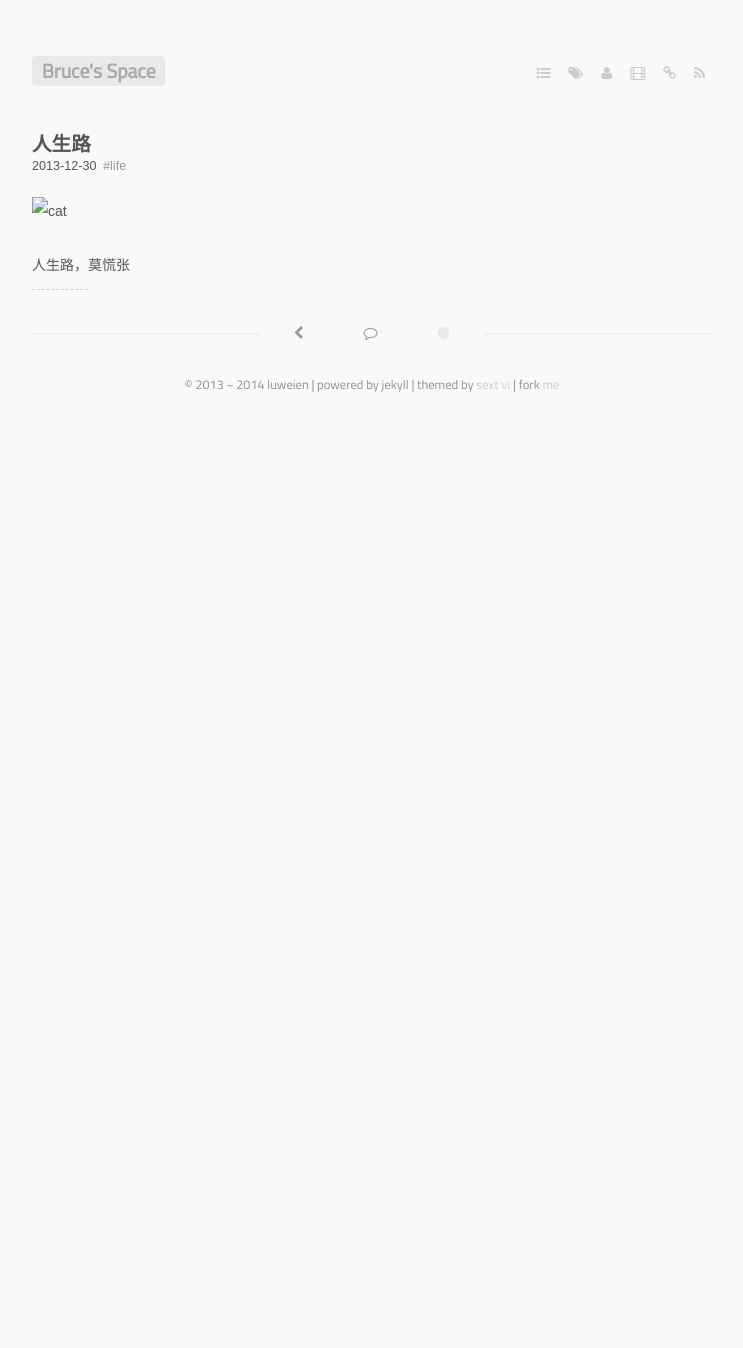
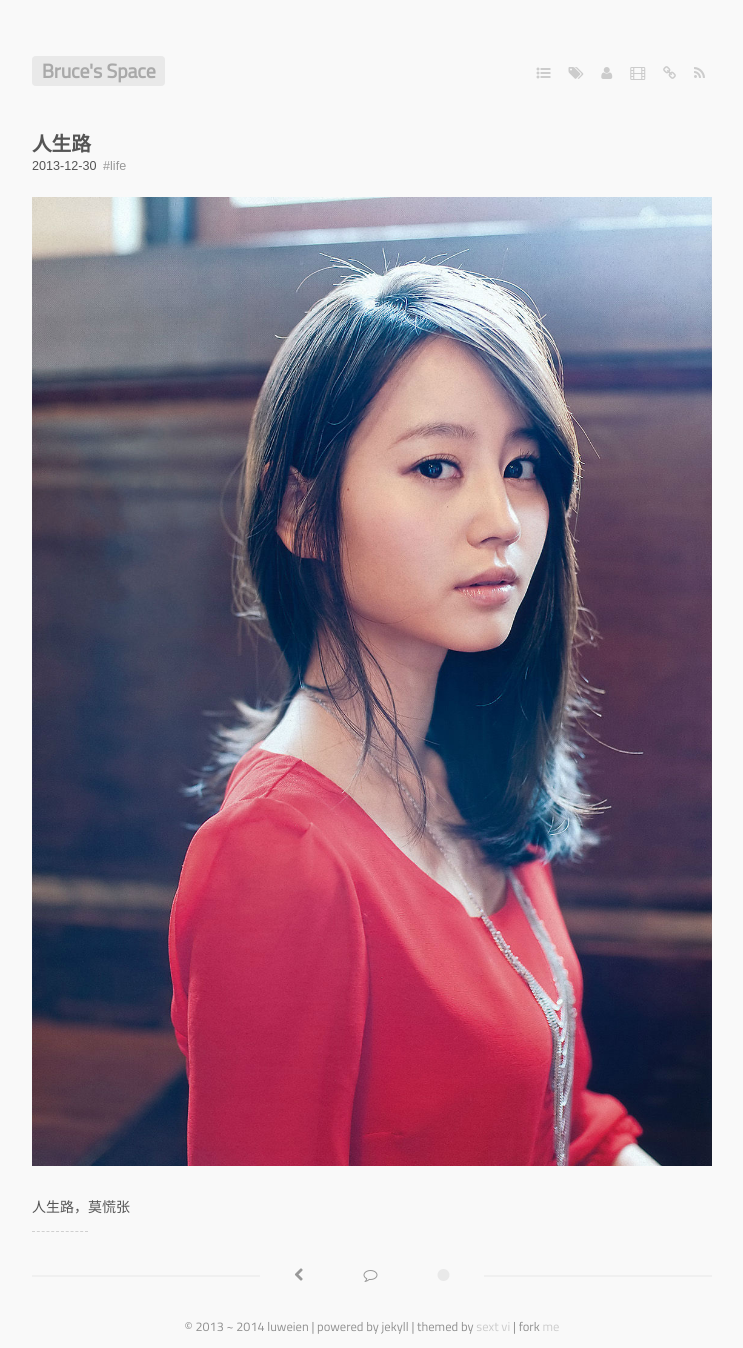
Before and after one commit to luweien/luweien.github.com, a Jekyll site: the page built from _posts/2013-12-30-m.markdown, in a window 1280 px wide. Shown: the whole page, without its empty margins (268-1011 px from the left). Built offline with Jekyll 4.4.1, drawn with Linux system fonts in a browser that asks for light colours; some web fonts are replaced; Markdown is read by kramdown in place of the engine named in the settings; comment, search, counter and statistics services are not loaded; before the commit the page ends 900 px from its top, so only the background shows below that.

Commit message:
Update 2013-12-30-m.markdown

```diff
--- a/_posts/2013-12-30-m.markdown
+++ b/_posts/2013-12-30-m.markdown
@@ -5,7 +5,7 @@ guid: urn:uuid:8a9f4073-d0cc-41f2-b3ba-db1d2332f837
 tags: life
 ---
 
-![cat](/media/files/2013/12/favorite.jpg)
+![cat](/media/files/2013/favorite.jpg)
 
 人生路，莫慌张
 
```
